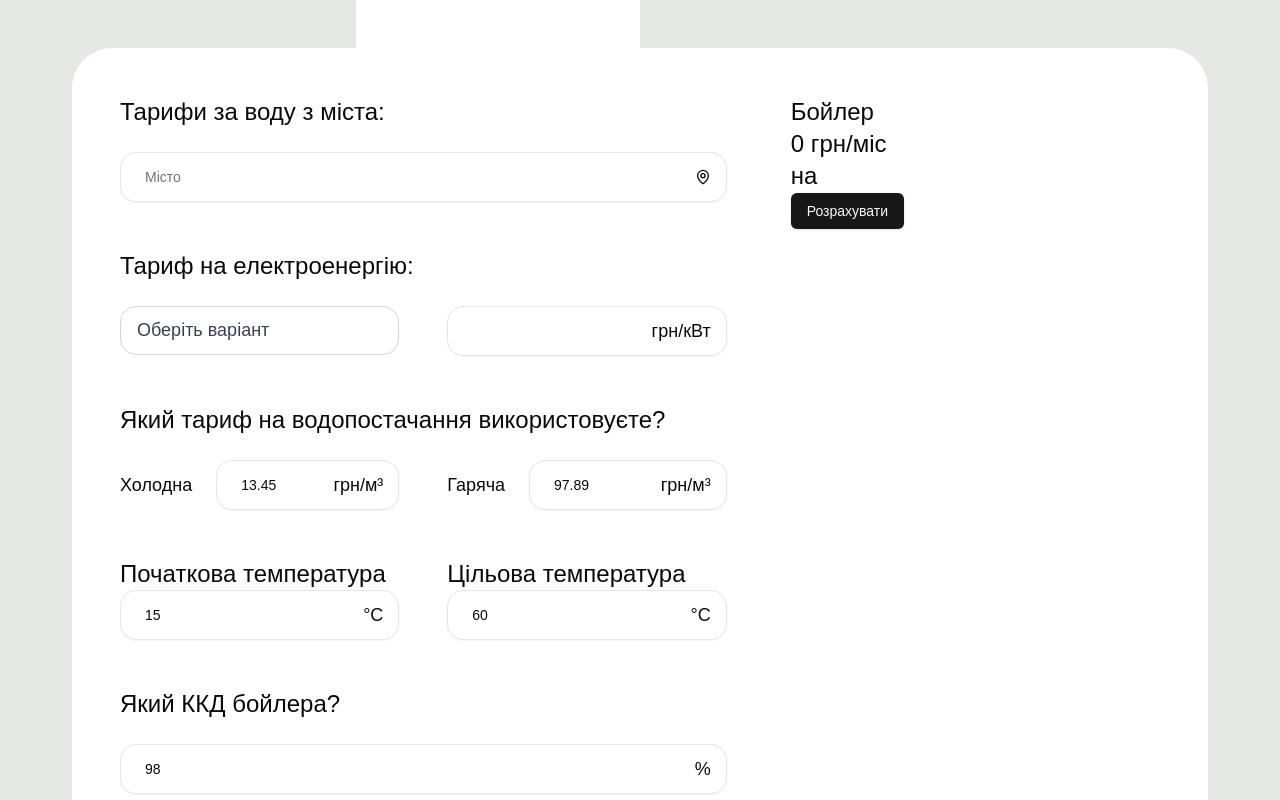
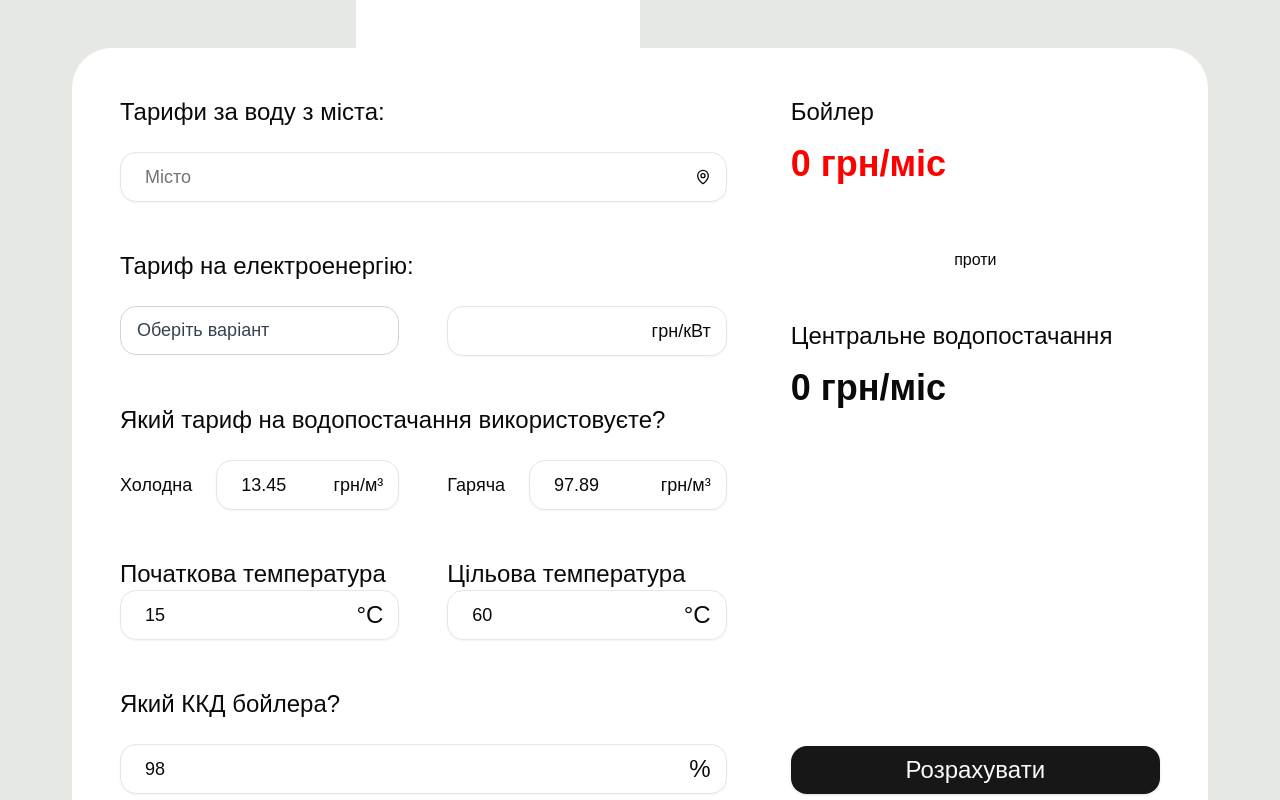
Before and after one commit to smerch88/eCalc, a Next.js app in the folder calc-front/: page / in a window 1280 px wide. Shown: the part 1300-2100 px from the top of the page. Built offline with nearby package versions, Linux system fonts and the light colour scheme.

Commit message:
add result display

```diff
--- a/calc-front/components/calculators/BoilerComponent.tsx
+++ b/calc-front/components/calculators/BoilerComponent.tsx
@@ -5,6 +5,8 @@ import { MapPin } from "lucide-react";
 import { Button } from "../ui/button";
 import { useState } from "react";
 import { calculateBoilerEnergyConsumption } from "@/lib/calculators";
+
+import cn from "classnames";
 
 // Define types for options
 interface Option {
@@ -31,7 +33,6 @@ interface FormData {
 interface CalculationResult {
   totalCostInUAH: number;
   networkHotWaterCostInUAH: number;
-  moreProfitable: string;
 }
 
 const BoilerComponent = () => {
@@ -72,8 +73,15 @@ const BoilerComponent = () => {
     event: React.ChangeEvent<HTMLInputElement>
   ): void => {
     const { id, value } = event.target;
+
+    setFormData((prev) => {
+      if (id === "costPerKWhInput") {
+        return { ...prev, costPerKWh: value };
+      }
+      return { ...prev, [id]: value };
+    });
+
     setInputValue(value);
-    setFormData((prev) => ({ ...prev, [id]: value }));
   };
 
   const calculateAndSetResult = (updatedInputs: FormData): void => {
@@ -89,13 +97,8 @@ const BoilerComponent = () => {
       updatedInputs.nightRateFactor
     );
 
-    const boilerTotalCost = result.totalCostInUAH;
-    const networkHotWaterCost = result.networkHotWaterCostInUAH;
-
-    const moreProfitable =
-      boilerTotalCost < networkHotWaterCost ? "Бойлер" : "Гаряча вода з мережі";
-
-    setResult({ ...result, moreProfitable });
+    setResult(result);
+    console.log(result);
   };
 
   const handleSubmit = (e: React.MouseEvent<HTMLButtonElement>): void => {
@@ -146,7 +149,7 @@ const BoilerComponent = () => {
                 onChange={handleInputChange}
                 className="px-6 py-6 rounded-2xl text-lg"
               />
-              <span className="absolute right-4 top-1/2 transform -translate-y-1/2 whitespace-nowrap text-lg">
+              <span className="absolute right-4 top-1/2 transform -translate-y-1/2 whitespace-nowrap">
                 грн/кВт
               </span>
             </div>
@@ -165,7 +168,7 @@ const BoilerComponent = () => {
                   onChange={handleInputChange}
                   className="px-6 py-6 rounded-2xl text-lg"
                 />
-                <span className="absolute right-4 top-1/2 transform -translate-y-1/2 whitespace-nowrap text-lg">
+                <span className="absolute right-4 top-1/2 transform -translate-y-1/2 whitespace-nowrap">
                   грн/м³
                 </span>
               </div>
@@ -180,7 +183,7 @@ const BoilerComponent = () => {
                   onChange={handleInputChange}
                   className="px-6 py-6 rounded-2xl text-lg"
                 />
-                <span className="absolute right-4 top-1/2 transform -translate-y-1/2 whitespace-nowrap text-lg">
+                <span className="absolute right-4 top-1/2 transform -translate-y-1/2 whitespace-nowrap">
                   грн/м³
                 </span>
               </div>
@@ -196,9 +199,9 @@ const BoilerComponent = () => {
                 type="text"
                 value={formData.initialTemp}
                 onChange={handleInputChange}
-                className="px-6 py-6 rounded-2xl text-lg"
+                className="px-6 py-6 rounded-2xl"
               />
-              <span className="absolute right-4 top-1/2 transform -translate-y-1/2 whitespace-nowrap text-lg">
+              <span className="absolute right-4 top-1/2 transform -translate-y-1/2 whitespace-nowrap">
                 °C
               </span>
             </div>
@@ -213,7 +216,7 @@ const BoilerComponent = () => {
                 onChange={handleInputChange}
                 className="px-6 py-6 rounded-2xl text-lg"
               />
-              <span className="absolute right-4 top-1/2 transform -translate-y-1/2 whitespace-nowrap text-lg">
+              <span className="absolute right-4 top-1/2 transform -translate-y-1/2 whitespace-nowrap">
                 °C
               </span>
             </div>
@@ -230,17 +233,55 @@ const BoilerComponent = () => {
               placeholder="98"
               className="px-6 py-6 rounded-2xl text-lg"
             />
-            <span className="absolute right-4 top-1/2 transform -translate-y-1/2 whitespace-nowrap text-lg">
+            <span className="absolute right-4 top-1/2 transform -translate-y-1/2 whitespace-nowrap">
               %
             </span>
           </div>
         </div>
       </div>
-      <div>
-        <p>Бойлер</p>
-        <p>{result?.totalCostInUAH || 0} грн/міс</p>
-        <p>на {result?.moreProfitable}</p>
-        <Button onClick={handleSubmit}>Розрахувати</Button>
+      <div className="flex flex-col justify-between">
+        <div className="flex flex-col gap-12">
+          <div>
+            <p className="mb-4">Бойлер</p>
+            <p
+              className={cn(
+                (result?.totalCostInUAH ?? 0) <
+                  (result?.networkHotWaterCostInUAH ?? 0)
+                  ? "text-success"
+                  : "text-failure",
+                "text-4xl font-semibold mb-4"
+              )}
+            >
+              {result?.totalCostInUAH.toFixed(2) || 0} грн/міс
+            </p>
+            {result?.totalCostInUAH && result?.networkHotWaterCostInUAH && (
+              <p className="mb-4">
+                на{" "}
+                <span className="font-semibold">
+                  {Math.abs(
+                    result?.totalCostInUAH - result?.networkHotWaterCostInUAH
+                  ).toFixed(2)}{" "}
+                  грн
+                </span>{" "}
+                {result?.totalCostInUAH &&
+                result?.networkHotWaterCostInUAH &&
+                result?.totalCostInUAH - result?.networkHotWaterCostInUAH > 0
+                  ? "більше"
+                  : "менше"}
+              </p>
+            )}
+          </div>
+          <span className="text-center text-base">проти</span>
+          <div>
+            <p className="mb-4">Центральне водопостачання</p>
+            <p className="text-4xl font-semibold">
+              {result?.networkHotWaterCostInUAH.toFixed(2) || 0} грн/міс
+            </p>
+          </div>
+        </div>
+        <Button onClick={handleSubmit} className="rounded-2xl py-6 text-2xl">
+          Розрахувати
+        </Button>
       </div>
     </form>
   );
--- a/calc-front/components/ui/input.tsx
+++ b/calc-front/components/ui/input.tsx
@@ -8,7 +8,7 @@ const Input = React.forwardRef<HTMLInputElement, React.ComponentProps<"input">>(
       <input
         type={type}
         className={cn(
-          "flex h-9 w-full rounded-md border border-input bg-transparent px-3 py-1 text-base shadow-sm transition-colors file:border-0 file:bg-transparent file:text-sm file:font-medium file:text-foreground placeholder:text-muted-foreground focus-visible:outline-none focus-visible:ring-1 focus-visible:ring-ring disabled:cursor-not-allowed disabled:opacity-50 md:text-sm",
+          "flex h-9 w-full rounded-md border border-input bg-transparent px-3 py-1 text-base shadow-sm transition-colors file:border-0 file:bg-transparent file:text-sm file:font-medium file:text-foreground placeholder:text-muted-foreground focus-visible:outline-none focus-visible:ring-1 focus-visible:ring-ring disabled:cursor-not-allowed disabled:opacity-50 md:text-lg",
           className
         )}
         ref={ref}
--- a/calc-front/tailwind.config.ts
+++ b/calc-front/tailwind.config.ts
@@ -17,6 +17,8 @@ const config: Config = {
     },
     extend: {
       colors: {
+        success: "#225C07",
+        failure: "red",
         background: "hsl(var(--background))",
         background_header: "#ADADAD",
         foreground: "hsl(var(--foreground))",
```
